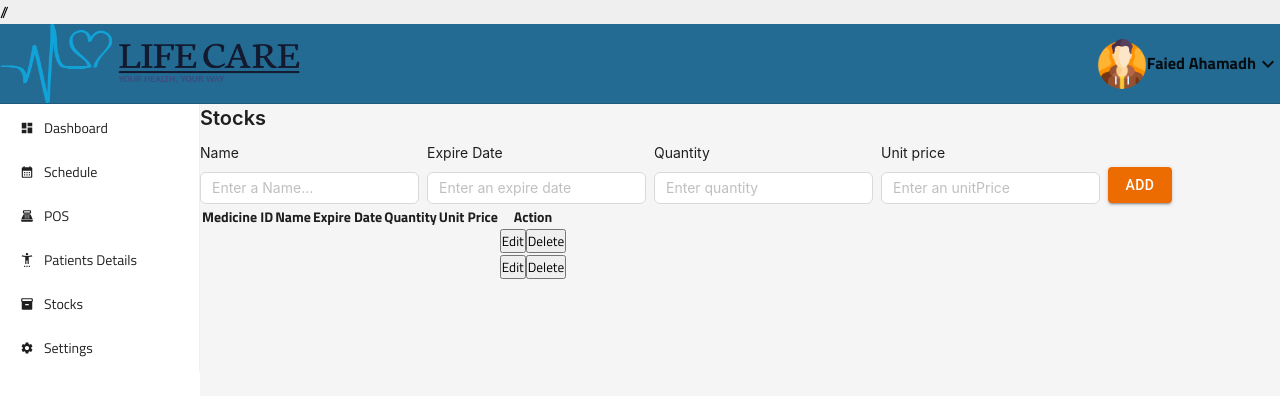
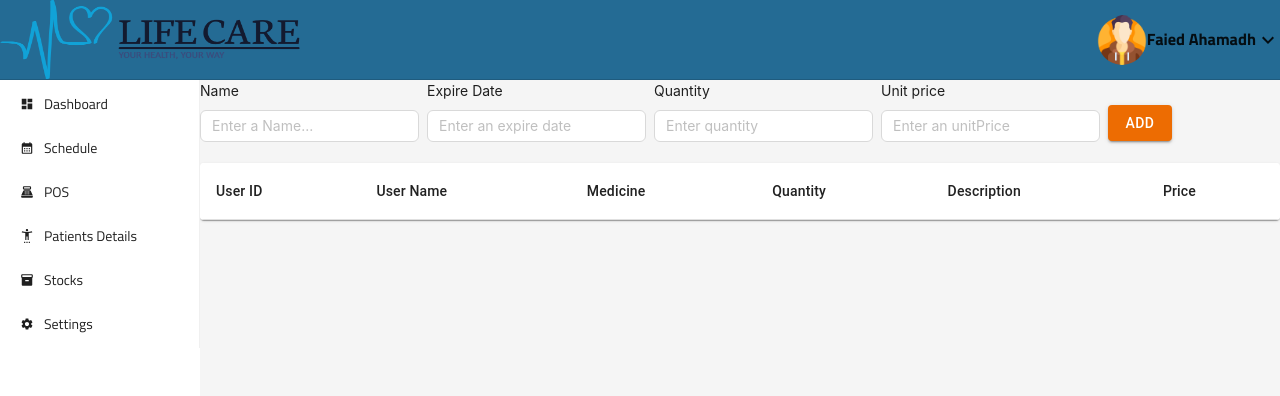
Before and after one commit to TuanFaied/dispensary-management-system, a React (Create React App) app: page /stocks in a window 1280 px wide. Shown: the top 396 px of the page. Built offline with nearby package versions, Linux system fonts and the light colour scheme.

Commit message:
Update 2

```diff
--- a/src/App.js
+++ b/src/App.js
@@ -13,7 +13,7 @@ function App() {
   return (
     <div className="App">
 
-      {/* <HomePage/> */} //
+      {/* <HomePage/> */}
       {/* <SignUp/> */}
       {/* <Login/> */}
       <Admin/>
--- a/src/Components/PagesContent/Admin/Dashboard/Dashboard.js
+++ b/src/Components/PagesContent/Admin/Dashboard/Dashboard.js
@@ -17,7 +17,7 @@ function Dashboard() {
   return (
     <div>
 
-        <Typography.Title level = {4}> Dashboard</Typography.Title>
+
         <Typography.Text style={{fontSize:"20px"}} >Welcome Back,</Typography.Text>
         <div>
           <DispensaryStatusDropdown />
--- a/src/Components/PagesContent/Admin/POS/POS.js
+++ b/src/Components/PagesContent/Admin/POS/POS.js
@@ -41,7 +41,7 @@ function POS() {
 
   return (
     <div>
-      <Typography.Title level = {4}> POS</Typography.Title>
+
 
 
 
--- a/src/Components/PagesContent/Admin/PatientsDetails/PatientDetail.js
+++ b/src/Components/PagesContent/Admin/PatientsDetails/PatientDetail.js
@@ -13,7 +13,7 @@ import {
 
 function PatientDetail() {
   return (
-    <><Typography.Title level={4}> Patients Details</Typography.Title>
+    <>
     <TableContainer component={Paper} sx={{ maxHeight: '500px', maxWidth: "100%" }}>
       <Table aria-aria-label='simple table' stickyHeader>
         <TableHead>
--- a/src/Components/PagesContent/Admin/Schedule/Schedule.js
+++ b/src/Components/PagesContent/Admin/Schedule/Schedule.js
@@ -16,7 +16,7 @@ function Schedule() {
   return (
     <div>
 
-      <Typography.Title level = {4}> Schedule</Typography.Title>
+
       <div>
       <Typography.Title >Reserve your seat</Typography.Title>
       <Space direction="horizontal">
--- a/src/Components/PagesContent/Admin/Settings/Settings.js
+++ b/src/Components/PagesContent/Admin/Settings/Settings.js
@@ -26,8 +26,8 @@ function Settings() {
     setPassword(newPassword);
   };
   return (
-    <div>
-      <h1>Settings</h1>
+    <div style={{textAlign:"center"}}>
+
       <ProfilePhoto
         profilePhoto={profilePhoto}
         onProfilePhotoChange={handleProfilePhotoChange}
--- a/src/Components/PagesContent/Admin/Stocks/Stocks.js
+++ b/src/Components/PagesContent/Admin/Stocks/Stocks.js
@@ -5,7 +5,14 @@ import data from "./mock.json"
 import { nanoid } from "nanoid";
 import ReadOnlyRow from './ReadOnlyRow';
 import EditTableRow from './EditTableRow';
-
+import {
+  TableContainer,
+  Table,
+  TableHead,
+  TableBody,
+  TableRow,
+  TableCell,
+  Paper } from '@mui/material'
 
 function Stocks() {
   const [detail,setDetail] = useState(data)
@@ -114,7 +121,7 @@ function Stocks() {
 
   return (
     <div>
-      <Typography.Title level = {4}> Stocks</Typography.Title>
+
       <form onSubmit={handleAddFormSubmit}>
       <Space direction="horizontal" style={{maxWidth:"90%"}}>
         <Space direction="vertical">
@@ -171,8 +178,9 @@ function Stocks() {
 
       </Space>
       </form>
+      <br></br>
       <form onSubmit={handleEditFormSubmit}>
-        <table>
+        {/* <table>
           <thead>
             <tr>
               <th>Medicine ID</th>
@@ -201,7 +209,36 @@ function Stocks() {
             ))}
 
           </tbody>
-        </table>
+        </table> */}
+        <TableContainer component={Paper} sx={{ maxHeight: '500px', maxWidth: "100%" }}>
+      <Table aria-aria-label='simple table' stickyHeader>
+        <TableHead>
+          <TableRow>
+            <TableCell>User ID</TableCell>
+            <TableCell>User Name</TableCell>
+            <TableCell>Medicine</TableCell>
+            <TableCell>Quantity</TableCell>
+            <TableCell>Description</TableCell>
+            <TableCell>Price</TableCell>
+          </TableRow>
+        </TableHead>
+        <TableBody>
+          {/* {UserData.map((row) => (
+            <TableRow
+              key={row.id}
+              sx={{ '&:last-child td, &:last-child th': { border: 0 } }}>
+              <TableCell></TableCell>
+              <TableCell></TableCell>
+              <TableCell></TableCell>
+              <TableCell></TableCell>
+              <TableCell></TableCell>
+            </TableRow>
+          ))} */}
+        </TableBody>
+
+      </Table>
+
+    </TableContainer>
       </form>
 
 
--- a/src/Components/PagesContent/Admin/index.js
+++ b/src/Components/PagesContent/Admin/index.js
@@ -20,7 +20,18 @@ function index() {
       <Layout>
         <Header style={headerStyle}><Header1/></Header>
         <Layout hasSider>
-        <Sider style={siderStyle}><SideNavbar/></Sider>
+        <Sider breakpoint="lg"
+        theme="light"
+        collapsedWidth="0"
+        onBreakpoint={(broken) => {
+          console.log(broken);
+        }}
+        onCollapse={(collapsed, type) => {
+          console.log(collapsed, type);
+        }} style={siderStyle}>
+
+          <SideNavbar/>
+          </Sider>
         <Content ><AppAdminRoute/></Content>
       </Layout>
       </Layout>
```
